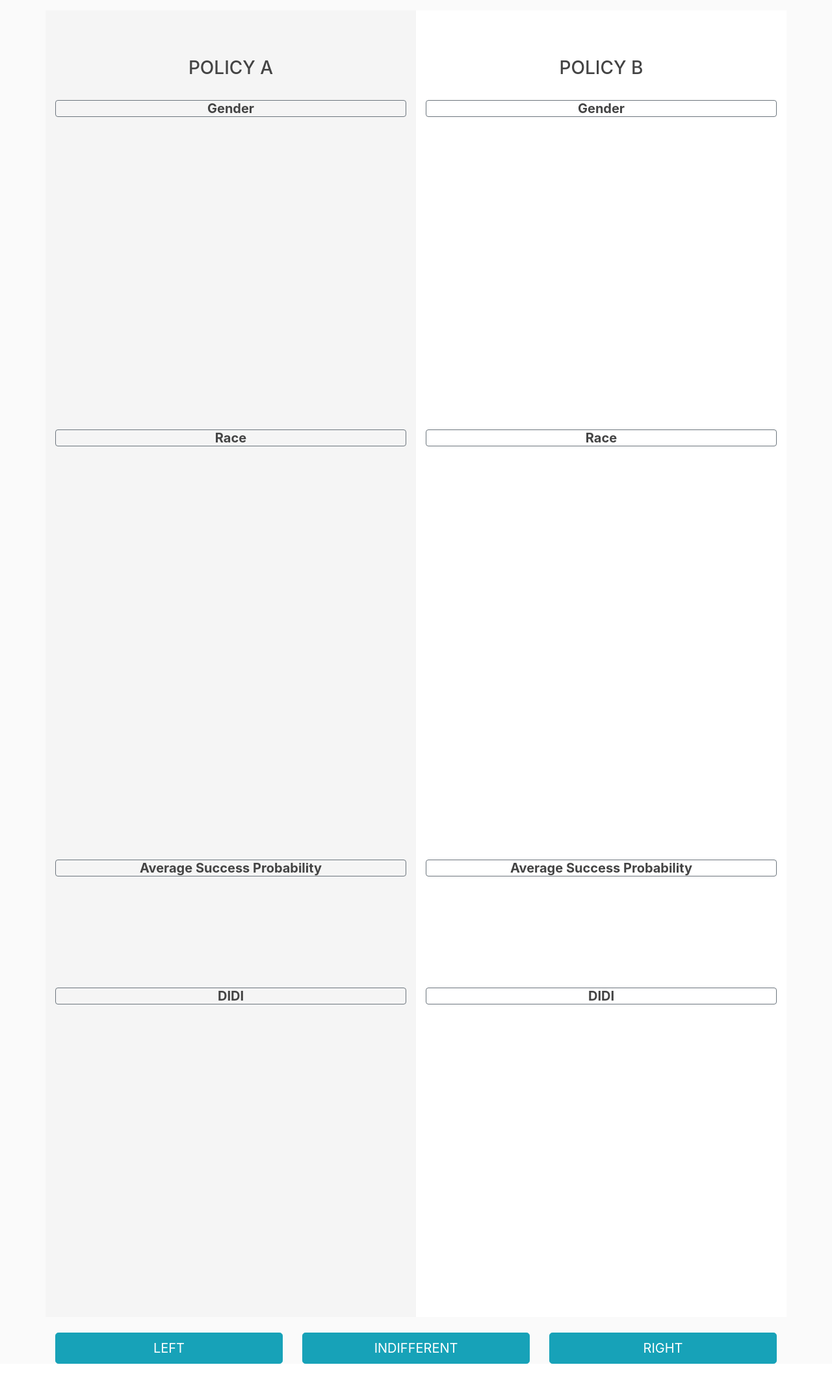
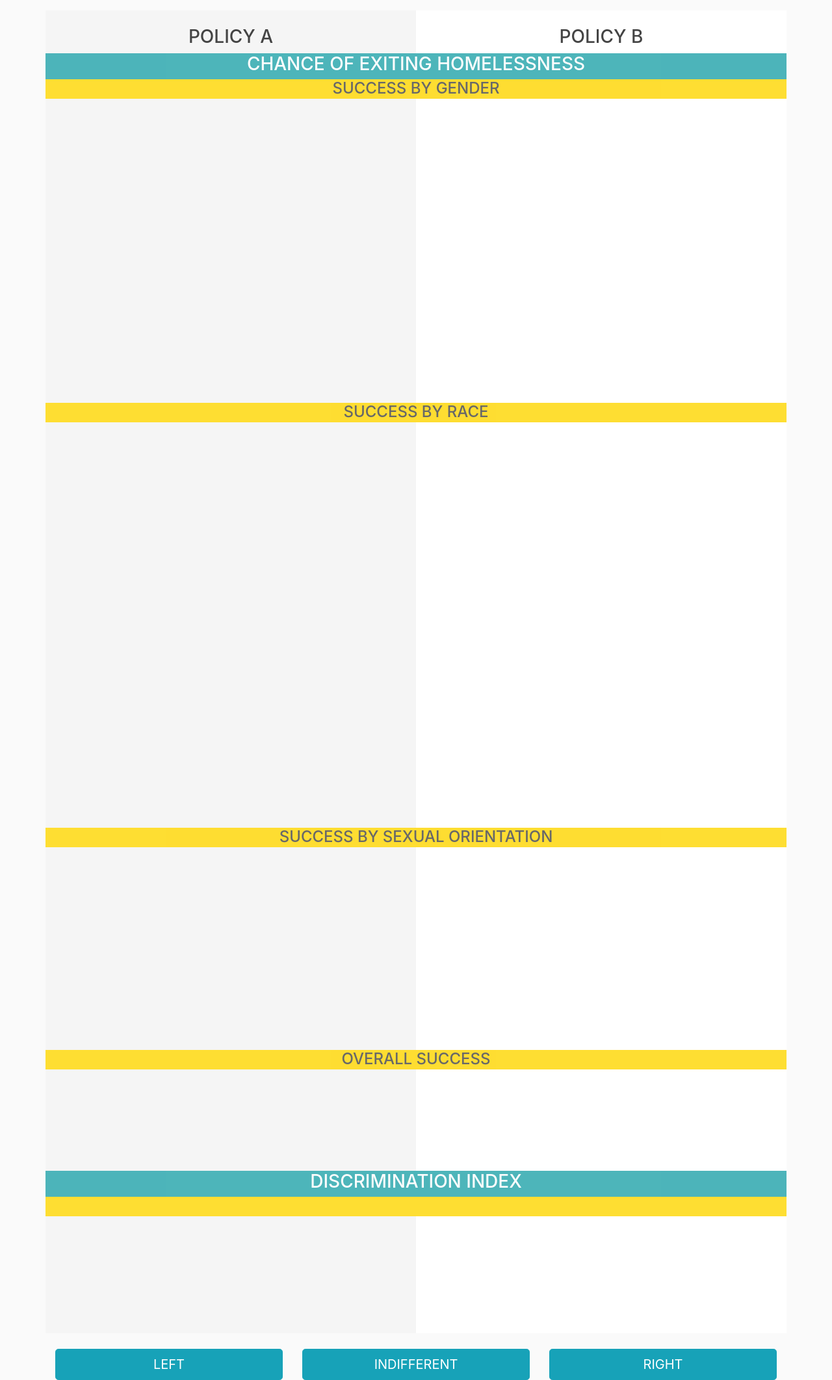
Before and after one commit to AayushSinha/cais-website, a Django app: page /adaptivequiz/ in a window 1280 px wide. Shown: the part 64-2188 px from the top of the page at 65% size. Before the commit the page ends 2163 px from the top, so only its background shows below. Run offline with Django 3.2, Linux system fonts and the light colour scheme; a map, chart or similar area stays blank; some libraries are stand-ins or nearby versions.

Commit message:
updated code

```diff
--- a/mysite/main/templates/main/adaptivequiz.html
+++ b/mysite/main/templates/main/adaptivequiz.html
@@ -13,6 +13,8 @@ $.ajax({
     race_hisp = data.race_hisp
     race_white = data.race_white
     race_other = data.race_other
+    sex_lgbt = data.sex_lgbt
+    sex_nonlgbt = data.sex_nonlgbt
     avg_success = data.avg_success
     g_didi = data.g_didi
     r_didi = data.r_didi
@@ -33,10 +35,11 @@ function setChart(){
   var A_race_hisp = document.getElementById("A_race_hisp").getContext('2d');
   var A_race_white = document.getElementById("A_race_white").getContext('2d');
   var A_race_other = document.getElementById("A_race_other").getContext('2d');
+  var A_sex_lgbt = document.getElementById("A_sex_lgbt").getContext('2d');
+  var A_sex_nonlgbt = document.getElementById("A_sex_nonlgbt").getContext('2d');
   var A_average_success = document.getElementById("A_average_success").getContext('2d');
-  var A_g_didi = document.getElementById("A_g_didi").getContext('2d');
-  var A_r_didi = document.getElementById("A_r_didi").getContext('2d');
-  var A_s_didi = document.getElementById("A_s_didi").getContext('2d');
+  var A_didi = document.getElementById("A_didi").getContext('2d');
+
 
   var B_gen_male = document.getElementById("B_gen_male").getContext('2d');
   var B_gen_female = document.getElementById("B_gen_female").getContext('2d');
@@ -45,10 +48,10 @@ function setChart(){
   var B_race_hisp = document.getElementById("B_race_hisp").getContext('2d');
   var B_race_white = document.getElementById("B_race_white").getContext('2d');
   var B_race_other = document.getElementById("B_race_other").getContext('2d');
+  var B_sex_lgbt = document.getElementById("B_sex_lgbt").getContext('2d');
+  var B_sex_nonlgbt = document.getElementById("B_sex_nonlgbt").getContext('2d');
   var B_average_success = document.getElementById("B_average_success").getContext('2d');
-  var B_g_didi = document.getElementById("B_g_didi").getContext('2d');
-  var B_r_didi = document.getElementById("B_r_didi").getContext('2d');
-  var B_s_didi = document.getElementById("B_s_didi").getContext('2d');
+  var B_didi = document.getElementById("B_didi").getContext('2d');
 
   var myChart = new Chart(A_gen_male, {
       type: TYPE,
@@ -60,7 +63,7 @@ function setChart(){
                   'rgb(201, 203, 207)',
               ],
           }],
-          labels:['Average Male: '+ Math.round(gen_male[0])+"%"],
+          labels:['Male: '+ Math.round(gen_male[0])+"%"],
       },
       options: {
         tooltips: {
@@ -78,7 +81,7 @@ function setChart(){
                   'rgb(201, 203, 207)',
               ],
           }],
-          labels:['Average Female: '+ Math.round(gen_female[0])+"%"],
+          labels:['Female: '+ Math.round(gen_female[0])+"%"],
       },
       options: {
         tooltips: {
@@ -96,7 +99,7 @@ function setChart(){
                   'rgb(201, 203, 207)',
               ],
           }],
-          labels:['Other Gender: '+ Math.round(gen_other[0])+"%"],
+          labels:['Other: '+ Math.round(gen_other[0])+"%"],
       },
       options: {
         tooltips: {
@@ -176,6 +179,42 @@ function setChart(){
     },
       }
   });
+  var myChart = new Chart(A_sex_lgbt, {
+      type: TYPE,
+      data: {
+          datasets: [{
+              data: [Math.round(sex_lgbt[0]),Math.round(100-sex_lgbt[0])],
+              backgroundColor: [
+                  'rgb(153, 102, 255)',
+                  'rgb(201, 203, 207)',
+              ],
+          }],
+          labels:['LGBT: '+ Math.round(sex_lgbt[0])+"%"],
+      },
+      options: {
+        tooltips: {
+         enabled: false
+    },
+      }
+  });
+  var myChart = new Chart(A_sex_nonlgbt, {
+      type: TYPE,
+      data: {
+          datasets: [{
+              data: [Math.round(sex_nonlgbt[0]),Math.round(100-sex_nonlgbt[0])],
+              backgroundColor: [
+                  'rgb(75, 192, 192)',
+                  'rgb(201, 203, 207)',
+              ],
+          }],
+          labels:['Non LGBT: '+ Math.round(sex_nonlgbt[0])+"%"],
+      },
+      options: {
+        tooltips: {
+         enabled: false
+    },
+      }
+  });
   var myChart = new Chart(A_average_success, {
       type: 'doughnut',
       data: {
@@ -194,74 +233,22 @@ function setChart(){
     },
       }
   });
-  var myChart = new Chart(A_g_didi, {
+  var myChart = new Chart(A_didi, {
       type: 'bar',
       data: {
+          labels:['Gender DIDI: '+ Math.round(g_didi[0])+"%",'Race DIDI: '+ Math.round(r_didi[0])+"%",'Sex DIDI: '+ Math.round(s_didi[0])+"%"],
           datasets: [{
-              label:['Gender DIDI: '+ Math.round(g_didi[0])+"%"],
-              data: [Math.round(g_didi[0])],
+              data: [Math.round(g_didi[0]),Math.round(r_didi[0]),Math.round(s_didi[0])],
               backgroundColor: [
-                  'rgb(153, 102, 255)',
+                'rgb(153, 102, 255)',
+                'rgb(54, 162, 235)',
+                'rgb(255, 159, 64)',
               ],
           }],
       },
       options: {
-        tooltips: {
-         enabled: false
-    },
-    scales: {
-            yAxes: [{
-                ticks: {
-                  beginAtZero: true,
-                  steps: 10,
-                  stepValue: 5,
-                  max: 100
-                }
-            }]
-        },
-      }
-  });
-  var myChart = new Chart(A_r_didi, {
-      type: 'bar',
-      data: {
-          datasets: [{
-              label:['Race DIDI: '+ Math.round(r_didi[0])+"%"],
-              data: [Math.round(r_didi[0])],
-              backgroundColor: [
-                  'rgb(255, 205, 86)',
-              ],
-          }],
-      },
-      options: {
-        tooltips: {
-         enabled: false
-    },
-    scales: {
-            yAxes: [{
-                ticks: {
-                  beginAtZero: true,
-                  steps: 10,
-                  stepValue: 5,
-                  max: 100
-                }
-            }]
-        },
-      }
-  });
-  var myChart = new Chart(A_s_didi, {
-      type: 'bar',
-      data: {
-          datasets: [{
-              label:['Sex DIDI: '+ Math.round(s_didi[0])+"%"],
-              data: [Math.round(s_didi[0])],
-              backgroundColor: [
-                  'rgb(255,160,122)',
-              ],
-          }],
-      },
-      options: {
-        tooltips: {
-         enabled: false
+        legend: {
+        display: false
     },
     scales: {
             yAxes: [{
@@ -286,7 +273,7 @@ function setChart(){
                 'rgb(201, 203, 207)',
               ],
           }],
-          labels:['Average Male: '+ Math.round(gen_male[1])+"%"],
+          labels:['Male: '+ Math.round(gen_male[1])+"%"],
       },
       options: {
         tooltips: {
@@ -304,7 +291,7 @@ function setChart(){
                 'rgb(201, 203, 207)',
               ],
           }],
-          labels:['Average Female: '+ Math.round(gen_female[1])+"%"],
+          labels:['Female: '+ Math.round(gen_female[1])+"%"],
       },
       options: {
         tooltips: {
@@ -322,7 +309,7 @@ function setChart(){
                 'rgb(201, 203, 207)',
               ],
           }],
-          labels:['Average Other: '+ Math.round(gen_other[1])+"%"],
+          labels:['Other: '+ Math.round(gen_other[1])+"%"],
       },
       options: {
         tooltips: {
@@ -402,6 +389,42 @@ function setChart(){
     },
       }
   });
+  var myChart = new Chart(B_sex_lgbt, {
+      type: TYPE,
+      data: {
+          datasets: [{
+              data: [Math.round(sex_lgbt[1]),Math.round(100-sex_lgbt[1])],
+              backgroundColor: [
+                  'rgb(153, 102, 255)',
+                  'rgb(201, 203, 207)',
+              ],
+          }],
+          labels:['LGBT: '+ Math.round(sex_lgbt[1])+"%"],
+      },
+      options: {
+        tooltips: {
+         enabled: false
+    },
+      }
+  });
+  var myChart = new Chart(B_sex_nonlgbt, {
+      type: TYPE,
+      data: {
+          datasets: [{
+              data: [Math.round(sex_nonlgbt[1]),Math.round(100-sex_nonlgbt[1])],
+              backgroundColor: [
+                  'rgb(75, 192, 192)',
+                  'rgb(201, 203, 207)',
+              ],
+          }],
+          labels:['Non LGBT: '+ Math.round(sex_nonlgbt[1])+"%"],
+      },
+      options: {
+        tooltips: {
+         enabled: false
+    },
+      }
+  });
   var myChart = new Chart(B_average_success, {
       type: 'doughnut',
       data: {
@@ -420,75 +443,23 @@ function setChart(){
     },
       }
   });
-  var myChart = new Chart(B_g_didi, {
+  var myChart = new Chart(B_didi, {
       type: 'bar',
       data: {
+          labels:['Gender DIDI: '+ Math.round(g_didi[1])+"%",'Race DIDI: '+ Math.round(r_didi[1])+"%",'Sex DIDI: '+ Math.round(s_didi[1])+"%"],
           datasets: [{
-              label:['Gender DIDI: '+ Math.round(g_didi[1])+"%"],
-              data: [Math.round(g_didi[1])],
+              data: [Math.round(g_didi[1]),Math.round(r_didi[1]),Math.round(s_didi[1])],
               backgroundColor: [
                   'rgb(153, 102, 255)',
+                  'rgb(54, 162, 235)',
+                  'rgb(255, 159, 64)',
               ],
           }],
       },
       options: {
-        tooltips: {
-         enabled: false
-    },
-    scales: {
-            yAxes: [{
-                ticks: {
-                  beginAtZero: true,
-                  steps: 10,
-                  stepValue: 5,
-                  max: 100
-                }
-            }]
+        legend: {
+        display: false
         },
-      }
-  });
-  var myChart = new Chart(B_r_didi, {
-      type: 'bar',
-      data: {
-          datasets: [{
-              label:['Race DIDI: '+ Math.round(r_didi[1])+"%"],
-              data: [Math.round(r_didi[1])],
-              backgroundColor: [
-                  'rgb(255, 205, 86)',
-              ],
-          }],
-      },
-      options: {
-        tooltips: {
-         enabled: false
-    },
-    scales: {
-            yAxes: [{
-                ticks: {
-                  beginAtZero: true,
-                  steps: 10,
-                  stepValue: 5,
-                  max: 100
-                }
-            }]
-        },
-      }
-  });
-  var myChart = new Chart(B_s_didi, {
-      type: 'bar',
-      data: {
-          datasets: [{
-              label:['Sex DIDI: '+ Math.round(s_didi[1])+"%"],
-              data: [Math.round(s_didi[1])],
-              backgroundColor: [
-                  'rgb(255,160,122)',
-              ],
-          }],
-      },
-      options: {
-        tooltips: {
-         enabled: false
-    },
     scales: {
             yAxes: [{
                 ticks: {
@@ -507,52 +478,94 @@ function setChart(){
 {% block content %}
 <div class="row">
           <div class ='col-sm-6' style = "text-align:center;background-color:#F5F5F5;">
-            <br><br><br>
+            <br>
             <h3>POLICY A</h3>
+          </div>
+          <div class ='col-sm-6' style = "text-align:center; background-color:#FFFF;">
             <br>
-            <h5 class="border border-secondary rounded"><b>Gender</b><h5>
+            <h3>POLICY B</h3>
+        </div>
+</div>
+<div class="row">
+<div style = "text-align:center;background-color:#0498a0;opacity:0.7;height:40px;width:100%;"><h3 style= "color:white;">CHANCE OF EXITING HOMELESSNESS</h3></div>
+<div style = "text-align:center;background-color:#FFD700;opacity:0.8;height:30px;width:100%"><h4>SUCCESS BY GENDER</h4></div>
+</div>
+<div class="row">
+          <div class ='col-sm-6' style = "text-align:center;background-color:#F5F5F5;">
             <canvas id="A_gen_male"></canvas>
             <canvas id="A_gen_female"></canvas>
             <canvas id="A_gen_other"></canvas>
             <br>
-            <h5 class="border border-secondary rounded"><b>Race</b><h5>
+          </div>
+          <div class ='col-sm-6' style = "text-align:center; background-color:#FFFF;">
+            <canvas id="B_gen_male"></canvas>
+            <canvas id="B_gen_female"></canvas>
+            <canvas id="B_gen_other"></canvas>
+            <br>
+        </div>
+</div>
+<div class="row">
+<div style = "text-align:center;background-color:#FFD700;opacity:0.8;height:30px;width:100%"><h4>SUCCESS BY RACE</h4></div>
+</div>
+<div class="row">
+          <div class ='col-sm-6' style = "text-align:center;background-color:#F5F5F5;">
             <canvas id="A_race_black"></canvas>
             <canvas id="A_race_hisp"></canvas>
             <canvas id="A_race_white"></canvas>
             <canvas id="A_race_other"></canvas>
             <br>
-            <h5 class="border border-secondary rounded"><b>Average Success Probability</b><h5>
-            <canvas id="A_average_success"></canvas>
-            <br>
-            <h5 class="border border-secondary rounded"><b>DIDI</b><h5>
-            <canvas id="A_g_didi"></canvas>
-            <canvas id="A_r_didi"></canvas>
-            <canvas id="A_s_didi"></canvas>
           </div>
           <div class ='col-sm-6' style = "text-align:center; background-color:#FFFF;">
-            <br><br><br>
-            <h3>POLICY B</h3>
-            <br>
-            <h5 class="border border-secondary rounded"><b>Gender</b><h5>
-            <canvas id="B_gen_male"></canvas>
-            <canvas id="B_gen_female"></canvas>
-            <canvas id="B_gen_other"></canvas>
-            <br>
-            <h5 class="border border-secondary rounded"><b>Race</b><h5>
             <canvas id="B_race_black"></canvas>
             <canvas id="B_race_hisp"></canvas>
             <canvas id="B_race_white"></canvas>
             <canvas id="B_race_other"></canvas>
             <br>
-            <h5 class="border border-secondary rounded"><b>Average Success Probability</b><h5>
-            <canvas id="B_average_success"></canvas>
-            <br>
-            <h5 class="border border-secondary rounded"><b>DIDI</b><h5>
-            <canvas id="B_g_didi"></canvas>
-            <canvas id="B_r_didi"></canvas>
-            <canvas id="B_s_didi"></canvas>
         </div>
 </div>
+<div class="row">
+<div style = "text-align:center;background-color:#FFD700;opacity:0.8;height:30px;width:100%"><h4>SUCCESS BY SEXUAL ORIENTATION</h4></div>
+</div>
+<div class="row">
+          <div class ='col-sm-6' style = "text-align:center;background-color:#F5F5F5;">
+            <canvas id="A_sex_lgbt"></canvas>
+            <canvas id="A_sex_nonlgbt"></canvas>
+            <br>
+          </div>
+          <div class ='col-sm-6' style = "text-align:center; background-color:#FFFF;">
+            <canvas id="B_sex_lgbt"></canvas>
+            <canvas id="B_sex_nonlgbt"></canvas>
+            <br>
+        </div>
+</div>
+<div class="row">
+<div style = "text-align:center;background-color:#FFD700;opacity:0.8;height:30px;width:100%"><h4>OVERALL SUCCESS</h4></div>
+</div>
+<div class="row">
+          <div class ='col-sm-6' style = "text-align:center;background-color:#F5F5F5;">
+          <canvas id="A_average_success"></canvas>
+          <br>
+          </div>
+          <div class ='col-sm-6' style = "text-align:center; background-color:#FFFF;">
+          <canvas id="B_average_success"></canvas>
+          <br>
+        </div>
+</div>
+<div class="row">
+<div style = "text-align:center;background-color:#0498a0;opacity:0.7;height:40px;width:100%;"><h3 style= "color:white;">DISCRIMINATION INDEX</h3></div>
+<div style = "text-align:center;background-color:#FFD700;opacity:0.8;height:30px;width:100%"></div>
+</div>
+<div class="row">
+          <div class ='col-sm-6' style = "text-align:center;background-color:#F5F5F5;">
+          <br>
+          <canvas id="A_didi"></canvas>
+          </div>
+          <div class ='col-sm-6' style = "text-align:center; background-color:#FFFF;">
+            <br>
+            <canvas id="B_didi"></canvas>
+        </div>
+</div>
+
 <br>
 <form action="" method="POST">
   {% csrf_token %}
--- a/mysite/main/views.py
+++ b/mysite/main/views.py
@@ -106,6 +106,8 @@ class PolicyData(APIView):
             "race_hisp":[random.uniform(0,100),random.uniform(0,100)],
             "race_white":[random.uniform(0,100),random.uniform(0,100)],
             "race_other":[random.uniform(0,100),random.uniform(0,100)],
+            "sex_lgbt":[random.uniform(0,100),random.uniform(0,100)],
+            "sex_nonlgbt":[random.uniform(0,100),random.uniform(0,100)],
             "avg_success":[random.uniform(0,100),random.uniform(0,100)],
             "g_didi":[random.uniform(0,100),random.uniform(0,100)],
             "r_didi":[random.uniform(0,100),random.uniform(0,100)],
```
Also changed, not shown: mysite/db.sqlite3.
